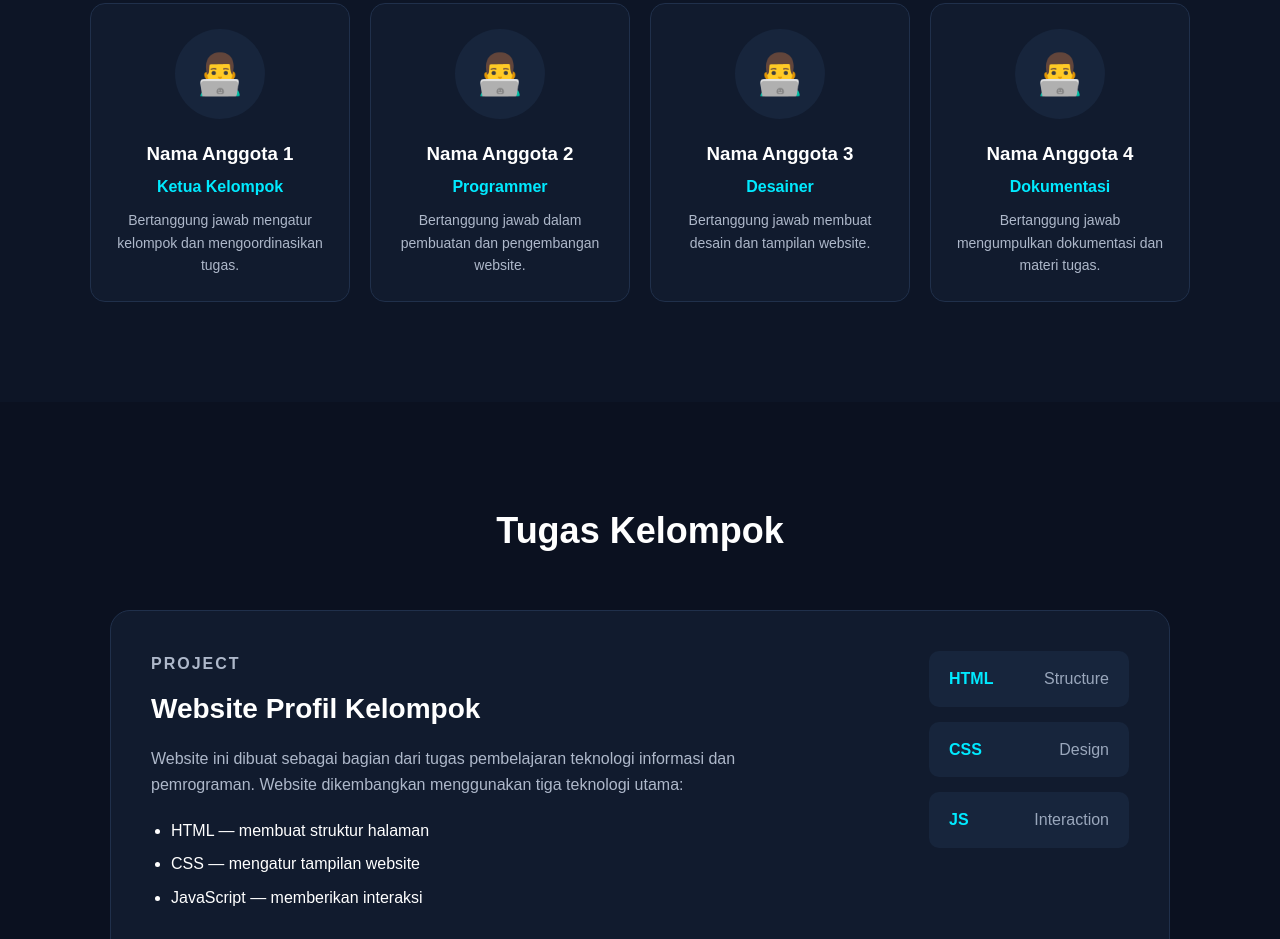
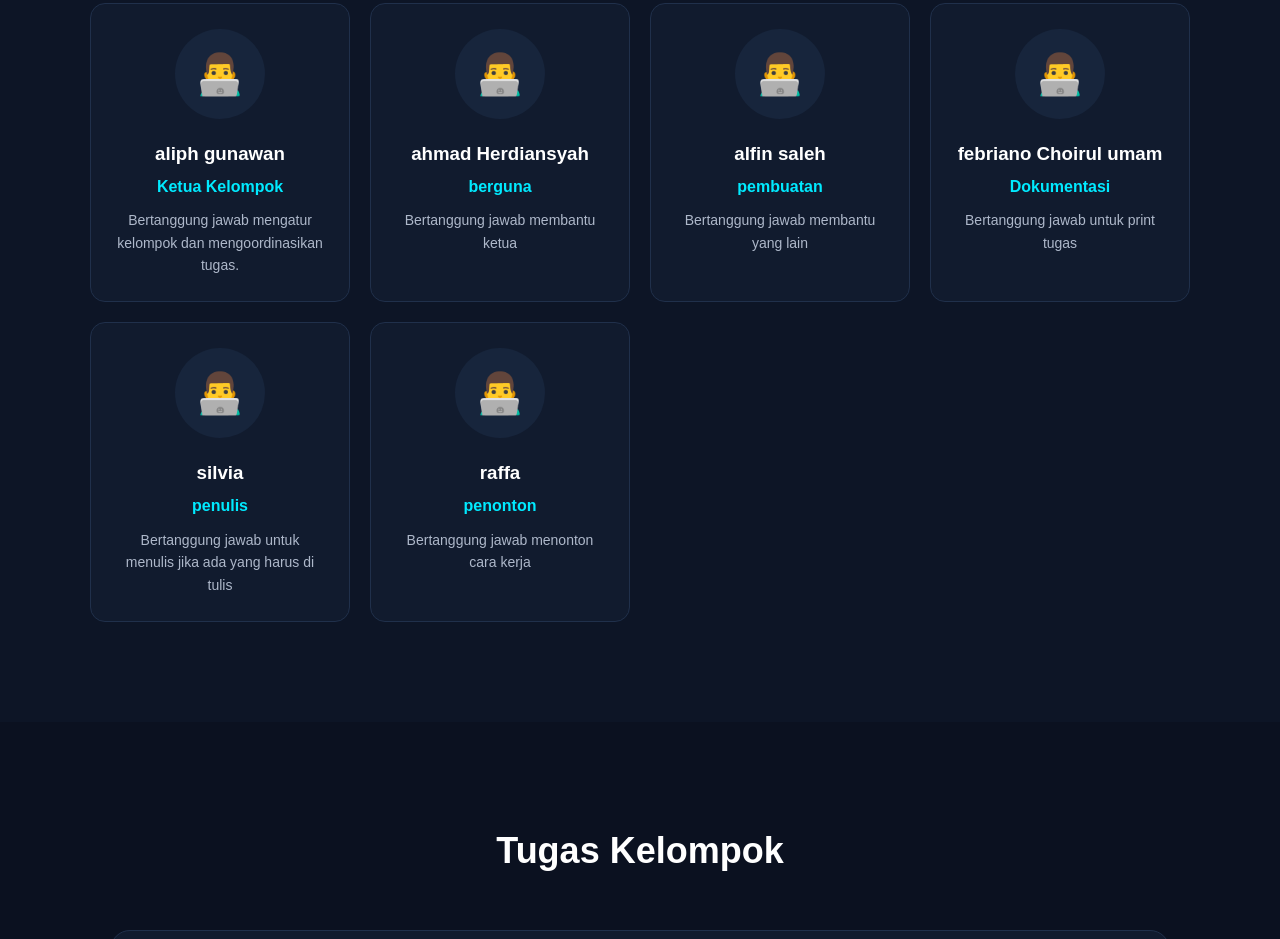
Before and after one commit to alipgunawan285-tech/profil-kelompok, a plain HTML site: page index.html in a window 1280 px wide. Shown: the part 1669-2608 px from the top of the page. Drawn offline with Linux system fonts and the light colour scheme.

Commit message:
Update index.html

```diff
--- a/index.html
+++ b/index.html
@@ -4,7 +4,7 @@
     <meta charset="UTF-8">
     <meta name="viewport" content="width=device-width, initial-scale=1.0">
 
-    <title>Profil Kelompok Programmer</title>
+    <title>Profil Kelompok 2</title>
 
     <link rel="stylesheet" href="style.css">
 </head>
@@ -123,7 +123,7 @@
                     👨‍💻
                 </div>
 
-                <h3>Nama Anggota 1</h3>
+                <h3>aliph gunawan</h3>
 
                 <p class="role">Ketua Kelompok</p>
 
@@ -141,13 +141,12 @@
                     👨‍💻
                 </div>
 
-                <h3>Nama Anggota 2</h3>
+                <h3>ahmad Herdiansyah</h3>
 
-                <p class="role">Programmer</p>
+                <p class="role">berguna</p>
 
                 <p>
-                    Bertanggung jawab dalam pembuatan
-                    dan pengembangan website.
+                    Bertanggung jawab membantu ketua
                 </p>
 
             </div>
@@ -159,13 +158,12 @@
                     👨‍💻
                 </div>
 
-                <h3>Nama Anggota 3</h3>
+                <h3>alfin saleh</h3>
 
-                <p class="role">Desainer</p>
+                <p class="role">pembuatan</p>
 
                 <p>
-                    Bertanggung jawab membuat desain
-                    dan tampilan website.
+                    Bertanggung jawab membantu yang lain
                 </p>
 
             </div>
@@ -177,13 +175,47 @@
                     👨‍💻
                 </div>
 
-                <h3>Nama Anggota 4</h3>
+                <h3>febriano Choirul umam</h3>
 
                 <p class="role">Dokumentasi</p>
 
                 <p>
-                    Bertanggung jawab mengumpulkan
-                    dokumentasi dan materi tugas.
+                    Bertanggung jawab untuk print tugas
+                </p>
+
+            </div>
+
+
+            <div class="member-card">
+
+                <div class="profile-photo">
+                    👨‍💻
+                </div>
+
+                <h3>silvia</h3>
+
+                <p class="role">penulis</p>
+
+                <p>
+                    Bertanggung jawab untuk menulis jika
+                    ada yang harus di tulis
+                </p>
+
+            </div>
+
+
+            <div class="member-card">
+
+                <div class="profile-photo">
+                    👨‍💻
+                </div>
+
+                <h3>raffa</h3>
+
+                <p class="role">penonton</p>
+
+                <p>
+                    Bertanggung jawab menonton cara kerja
                 </p>
 
             </div>
```
